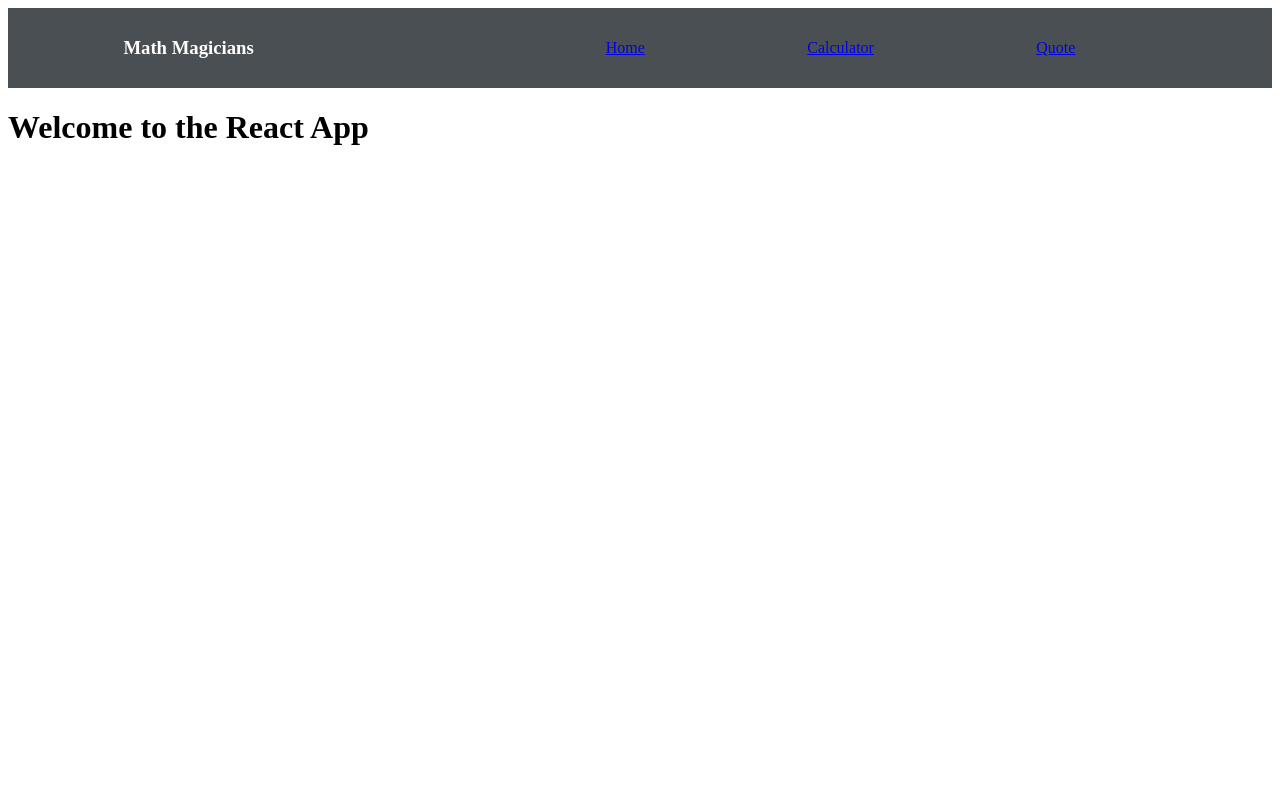
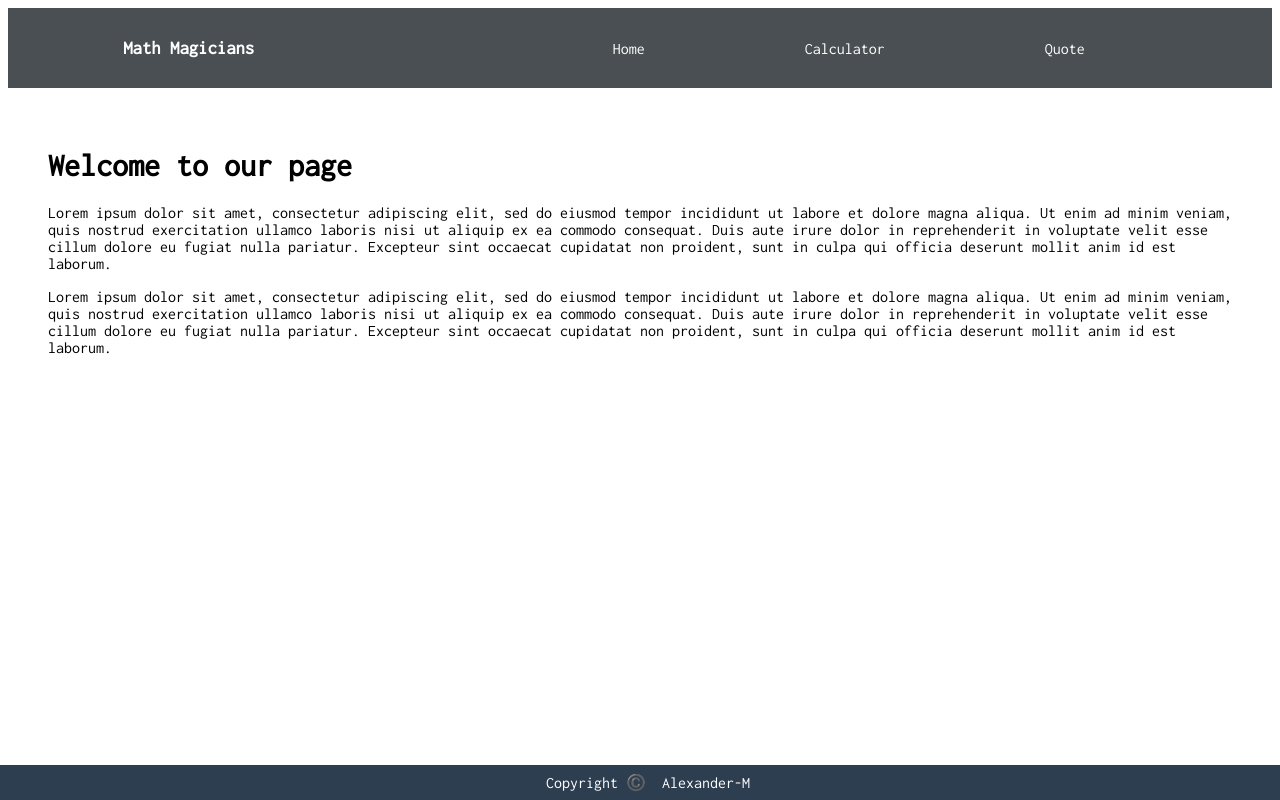
Before and after one commit to masangana/math-magicians, a React (Create React App) app: page / in a window 1280 px wide. Built offline with nearby package versions, Linux system fonts and the light colour scheme.

Commit message:
home page done

```diff
--- a/src/App.css
+++ b/src/App.css
@@ -1,3 +1,8 @@
+@import url('https://fonts.googleapis.com/css2?family=Inconsolata&display=swap');
+
+body {
+  font-family: 'Inconsolata', monospace;
+}
 :root{
   list-style: none;
 }
@@ -24,3 +29,31 @@ nav {
   color: white;
 
 }
+/*Home*/
+.home {
+  padding: 40px;
+}
+
+a {
+  text-decoration: none;
+  margin-left: 1rem;
+  color: white;
+}
+
+
+/*Foooter*/
+.footer {
+  display: flex;
+  flex-direction: row;
+  justify-content: center;
+  align-items: center;
+  position: fixed;
+  bottom: 0;
+  left: 0;
+  background-color: #2c3e50;
+  color: white;
+  width: 100%;
+  text-align: center;
+  font-size: 1rem;
+  padding: 0.5rem;
+}
--- a/src/App.js
+++ b/src/App.js
@@ -6,6 +6,7 @@ import Calculator from './components/Calculator.js';
 import Nav from './components/Nav';
 import Home from './components/Home';
 import Quote from './components/Quote';
+import Footer from './Footer';
 
 
 function App() {
@@ -18,7 +19,7 @@ function App() {
               <Route path="/quote" element={<Quote/>} />
               <Route path="/calculator" element={<Calculator/>} />
           </Routes>
-
+          <Footer />
       </Router>
 
 
--- /dev/null
+++ b/src/Footer.js
@@ -0,0 +1,12 @@
+import React from 'react';
+
+function Footer() {
+  return (
+    <section className="footer">
+      Copyright ©️
+      <a href="https://github.com/masangana">Alexander-M</a>
+    </section>
+  );
+}
+
+export default Footer;
--- a/src/components/Calculator.js
+++ b/src/components/Calculator.js
@@ -39,7 +39,7 @@ const Calculator = () => {
 
   return (
     <>
-      <h1 className={style.calcTitle}>Let&apos;s do some math!</h1>
+      <h1 className="TitleCal">Let&apos;s do some math!</h1>
       <div className="Calculator">
         <span className="Display">{result}</span>
         <section className="Keypad">
--- a/src/components/Home.js
+++ b/src/components/Home.js
@@ -5,7 +5,26 @@ import { Link } from 'react-router-dom';
 function Home() {
     return(
         <div className="home">
-            <h1>Welcome to the React App</h1>
+            <h1 className='HomeTitle'>Welcome to our page</h1>
+            <p className='HomeText'>
+                    Lorem ipsum dolor sit amet, consectetur adipiscing elit, sed do
+                eiusmod tempor incididunt ut labore et dolore magna aliqua. Ut enim ad
+                minim veniam, quis nostrud exercitation ullamco laboris nisi ut
+                aliquip ex ea commodo consequat. Duis aute irure dolor in
+                reprehenderit in voluptate velit esse cillum dolore eu fugiat nulla
+                pariatur. Excepteur sint occaecat cupidatat non proident, sunt in
+                culpa qui officia deserunt mollit anim id est laborum.
+            </p>
+
+            <p className='HomeText'>
+                    Lorem ipsum dolor sit amet, consectetur adipiscing elit, sed do
+                eiusmod tempor incididunt ut labore et dolore magna aliqua. Ut enim ad
+                minim veniam, quis nostrud exercitation ullamco laboris nisi ut
+                aliquip ex ea commodo consequat. Duis aute irure dolor in
+                reprehenderit in voluptate velit esse cillum dolore eu fugiat nulla
+                pariatur. Excepteur sint occaecat cupidatat non proident, sunt in
+                culpa qui officia deserunt mollit anim id est laborum.
+            </p>
         </div>
     )
 }
```
